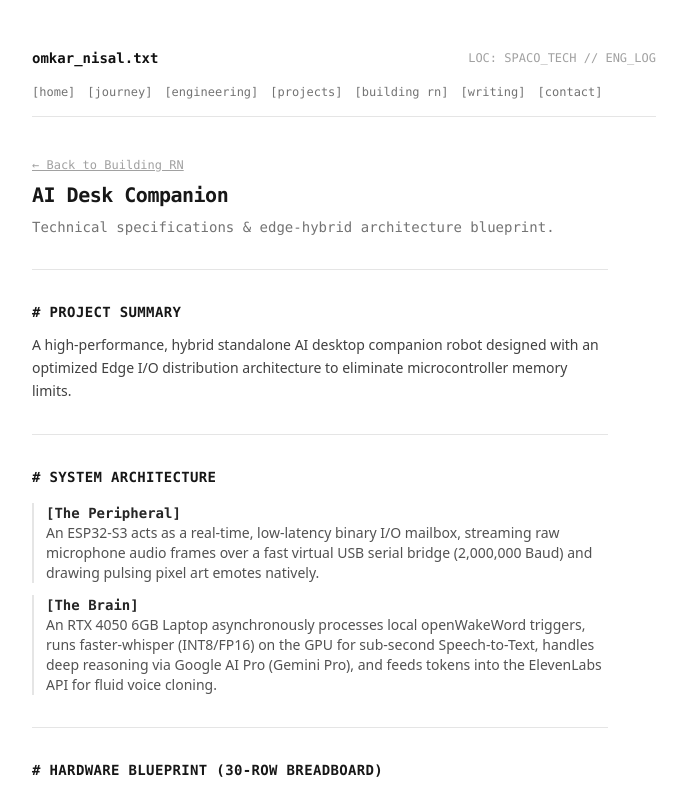
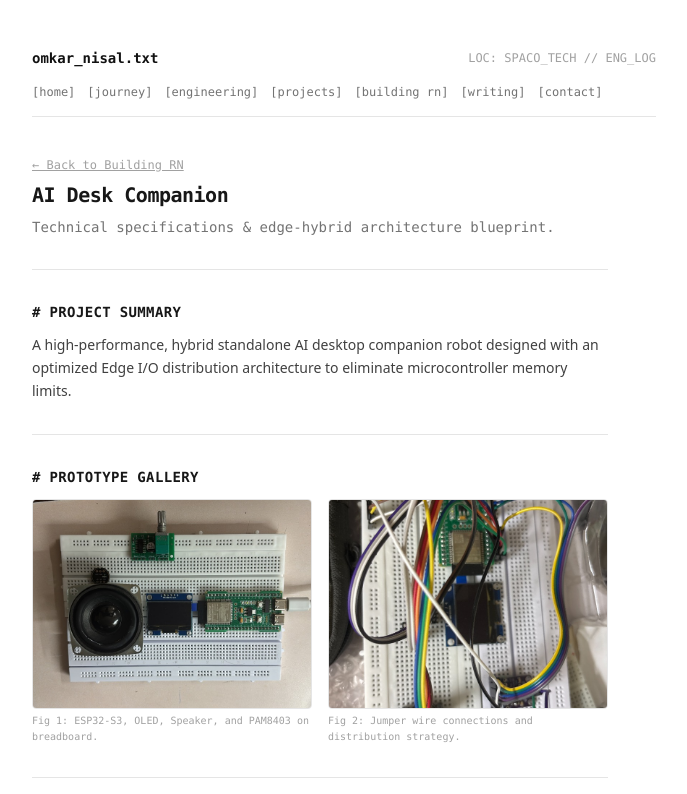
Before and after one commit to omkarnisal/omkarnisal, a Next.js app: page /building-rn/ai-desk-companion in a window 1280 px wide. Shown: the top 794 px of the page, without its empty margins (296-983 px from the left). Built offline with nearby package versions, Linux system fonts and the light colour scheme.

Commit message:
Add prototype hardware images gallery to AI Desk Companion page

```diff
--- a/src/app/building-rn/ai-desk-companion/page.tsx
+++ b/src/app/building-rn/ai-desk-companion/page.tsx
@@ -28,6 +28,33 @@ export default function AiDeskCompanionPage() {
         <p className="text-sm text-neutral-700 leading-relaxed font-sans">
           A high-performance, hybrid standalone AI desktop companion robot designed with an optimized Edge I/O distribution architecture to eliminate microcontroller memory limits.
         </p>
+      </section>
+
+      <hr />
+
+      {/* Prototype Gallery */}
+      <section className="space-y-3">
+        <h2 className="text-sm font-bold font-mono text-neutral-900 uppercase tracking-wide">
+          # Prototype Gallery
+        </h2>
+        <div className="grid grid-cols-1 sm:grid-cols-2 gap-4">
+          <div className="space-y-1">
+            <img
+              src="/companion-front.jpg"
+              alt="AI Desk Companion Front Layout"
+              className="rounded border border-neutral-200 w-full object-cover aspect-[4/3]"
+            />
+            <span className="text-[10px] text-neutral-400 font-mono block">Fig 1: ESP32-S3, OLED, Speaker, and PAM8403 on breadboard.</span>
+          </div>
+          <div className="space-y-1">
+            <img
+              src="/companion-wires.jpg"
+              alt="AI Desk Companion Wires and Connections"
+              className="rounded border border-neutral-200 w-full object-cover aspect-[4/3]"
+            />
+            <span className="text-[10px] text-neutral-400 font-mono block">Fig 2: Jumper wire connections and distribution strategy.</span>
+          </div>
+        </div>
       </section>
 
       <hr />
```
Also changed, not shown: public/companion-front.jpg (added), public/companion-wires.jpg (added).
